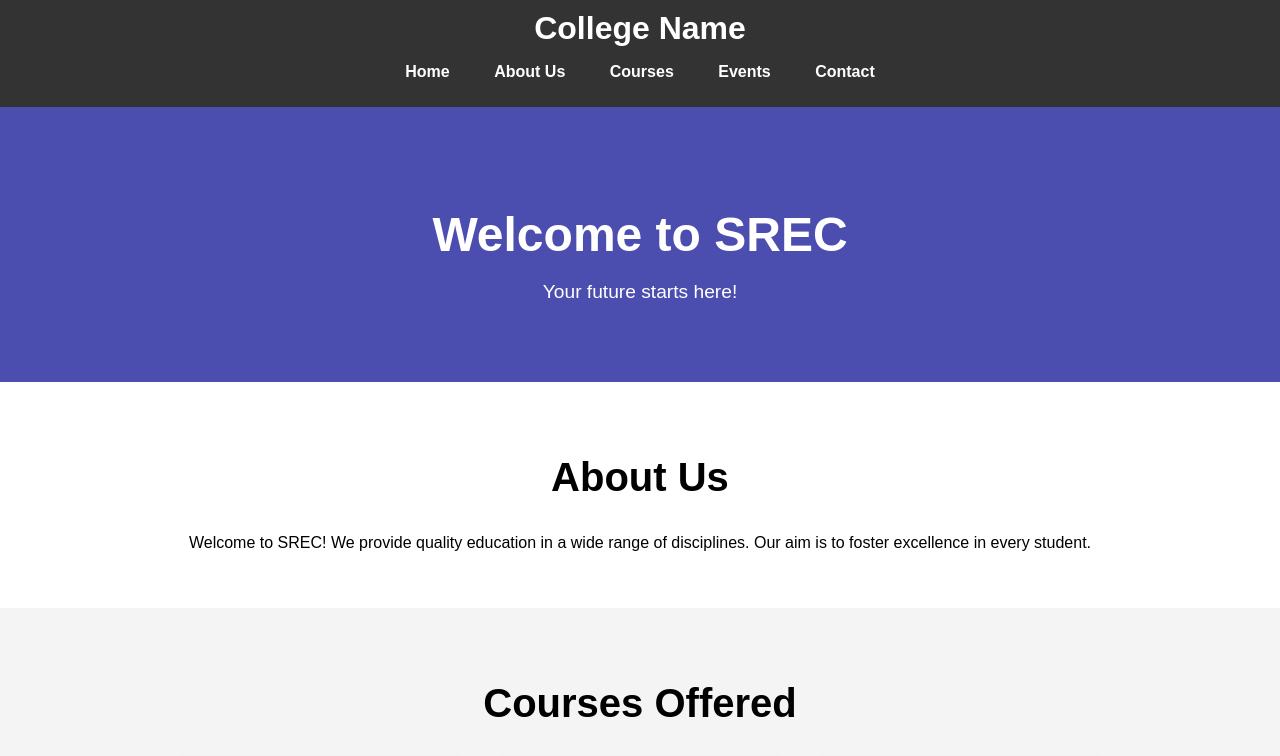
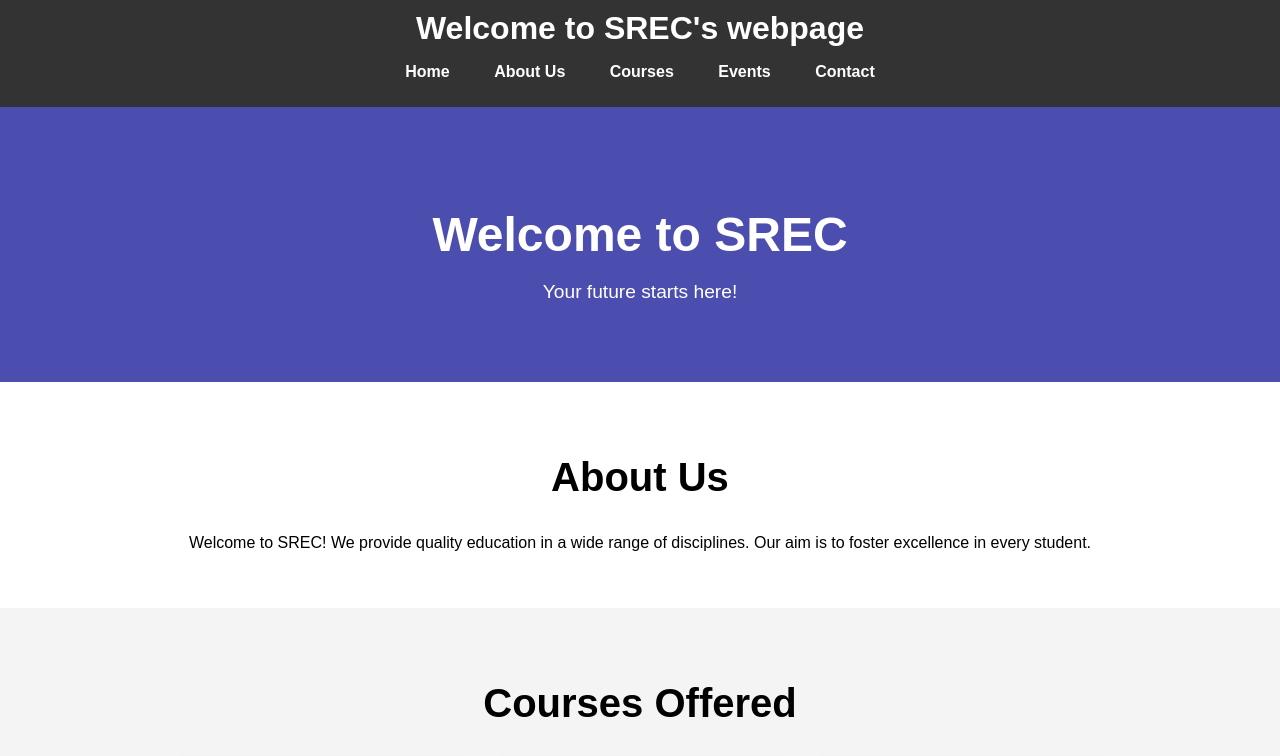
Before and after one commit to Kayalram28/college, a plain HTML site: page index.html in a window 1280 px wide. Shown: the top 756 px of the page. Drawn offline with Linux system fonts and the light colour scheme.

Commit message:
Update index.html

```diff
--- a/index.html
+++ b/index.html
@@ -4,14 +4,13 @@
     <meta charset="UTF-8">
     <meta name="viewport" content="width=device-width, initial-scale=1.0">
     <meta http-equiv="X-UA-Compatible" content="ie=edge">
-    <title>College Name</title>
+    <title>College Website</title>
     <link rel="stylesheet" href="styles.css">
 </head>
 <body>
-    <!-- Header -->
     <header>
         <div class="logo">
-            <h1>College Name</h1>
+            <h1>Welcome to SREC's webpage</h1>
         </div>
         <nav>
             <ul>
@@ -23,8 +22,6 @@
             </ul>
         </nav>
     </header>
-
-    <!-- Home Section -->
     <section id="home">
         <div class="hero">
             <h2>Welcome to  SREC</h2>
```
